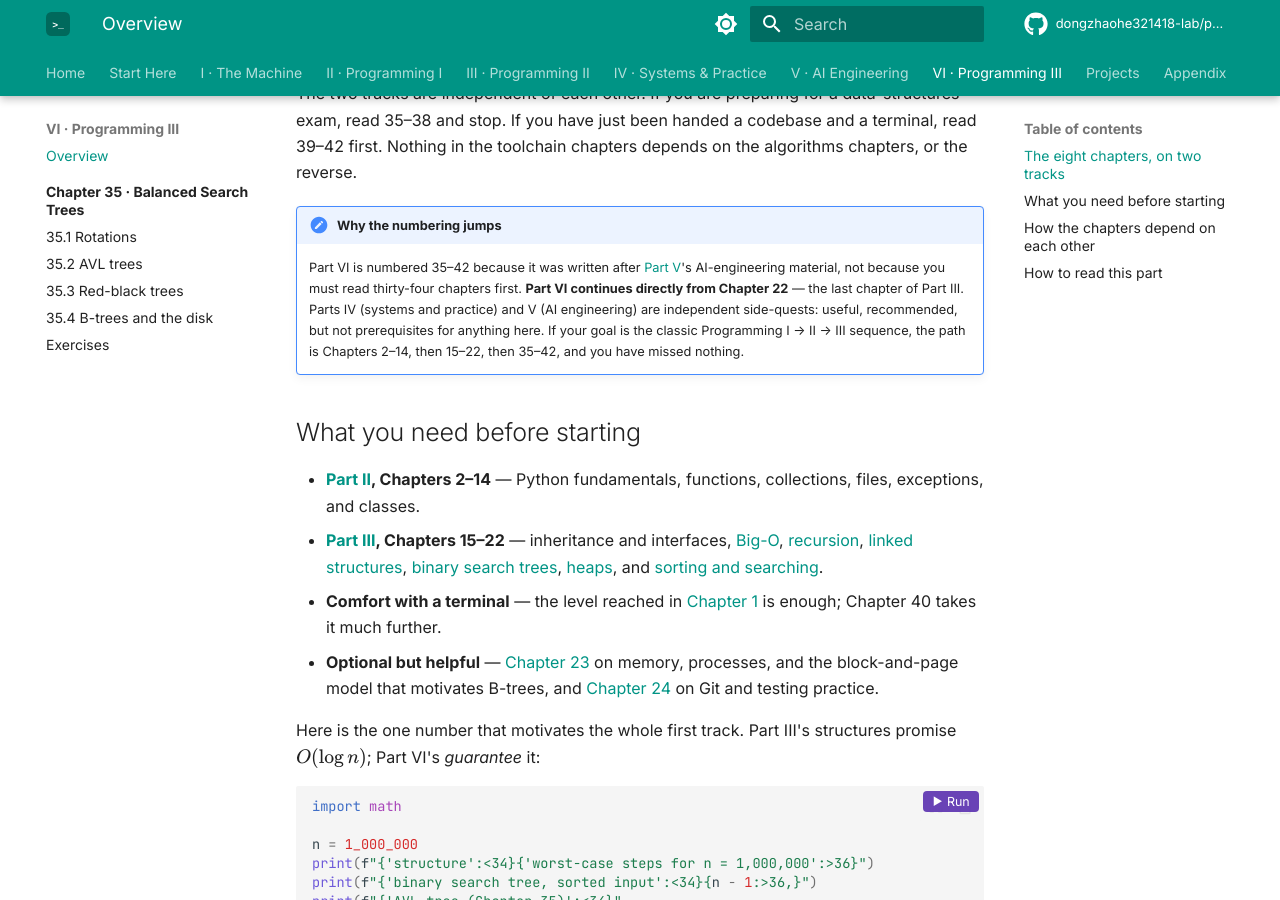
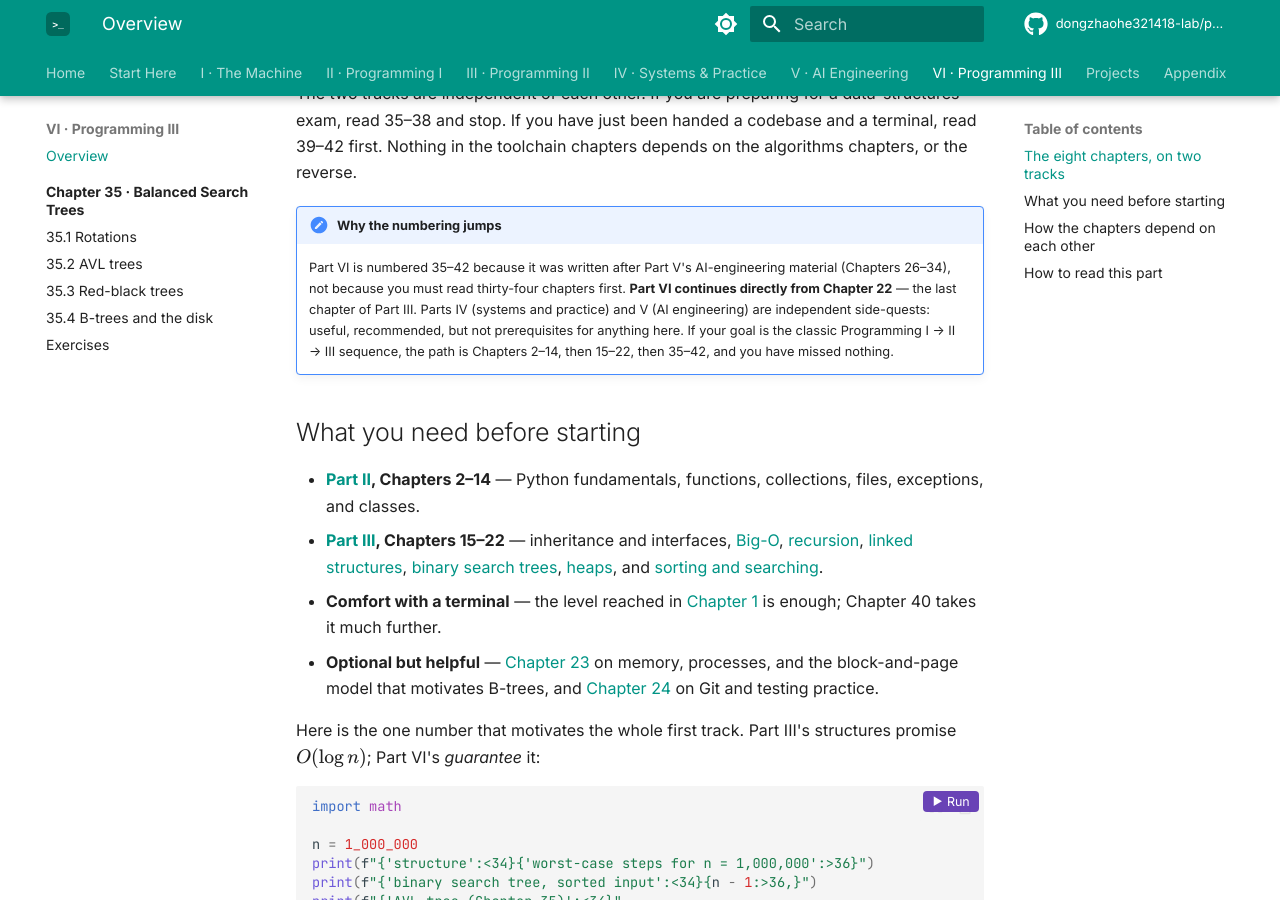
Before and after one commit to dongzhaohe321418-lab/programming-handbook, an MkDocs documentation site: the page built from docs/part6-overview.md, in a window 1280 px wide and 900 px high, scrolled down 1297 px. Built offline with MkDocs 1.6.1 and Material for MkDocs 9.7.7, drawn with Linux system fonts in a browser that asks for light colours; comment, search, counter and statistics services are not loaded.

Commit message:
Update Part V/VI status in resume plan
Co-Authored-By: Claude Fable 5 <noreply@anthropic.com>

```diff
--- a/docs/part6-overview.md
+++ b/docs/part6-overview.md
@@ -40,9 +40,9 @@ chapters depends on the algorithms chapters, or the reverse.
 
 !!! note "Why the numbering jumps"
 
-    Part VI is numbered 35–42 because it was written after
-    [Part V](ch25-next/02-roadmap.md)'s AI-engineering material, not because
-    you must read thirty-four chapters first. **Part VI continues directly
+    Part VI is numbered 35–42 because it was written after Part V's
+    AI-engineering material (Chapters 26–34), not because you must read
+    thirty-four chapters first. **Part VI continues directly
     from Chapter 22** — the last chapter of Part III. Parts IV (systems and
     practice) and V (AI engineering) are independent side-quests: useful,
     recommended, but not prerequisites for anything here. If your goal is
```
Also changed, not shown: RESUME_PLAN.md (+7 -7 lines).
